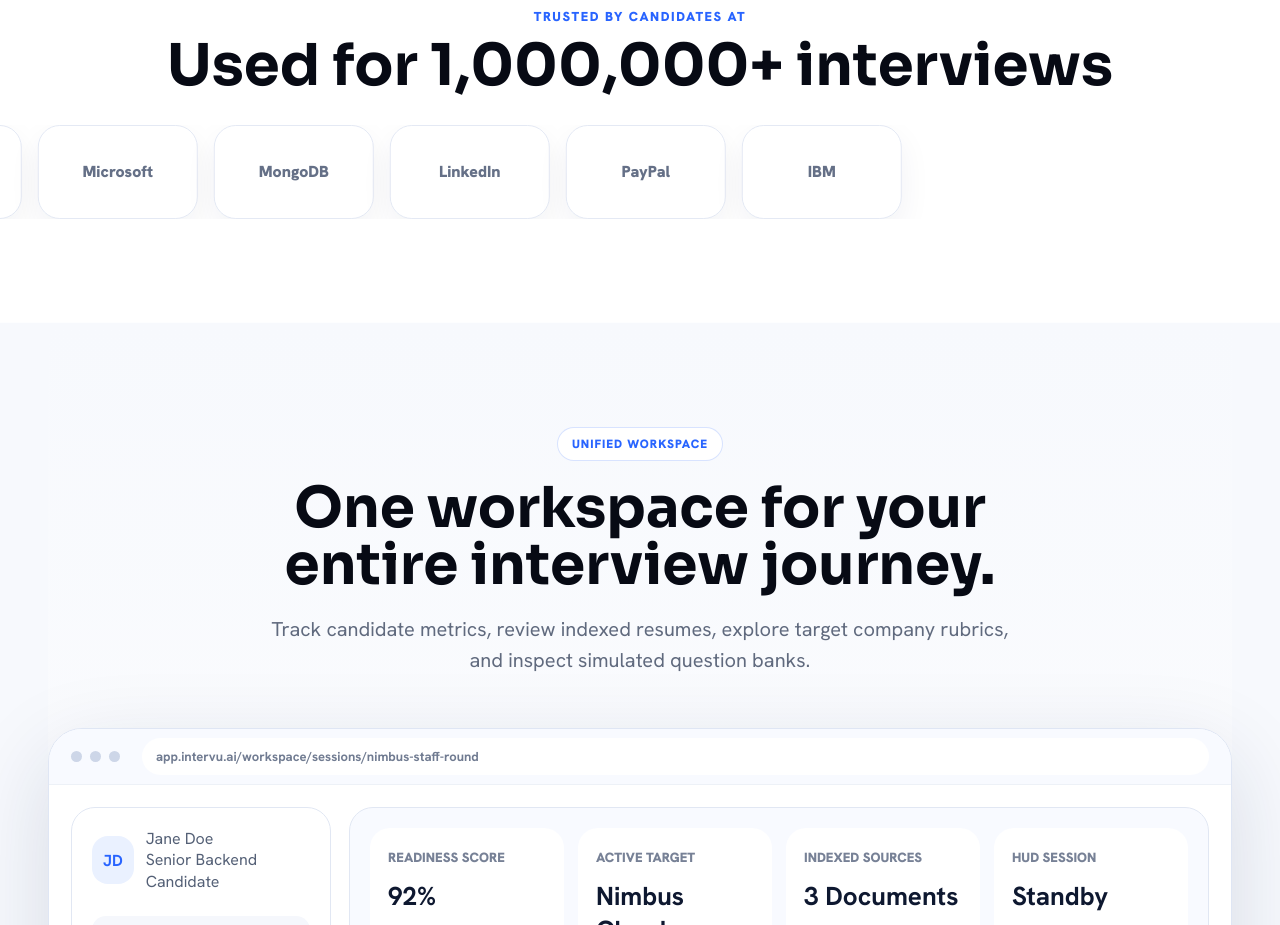
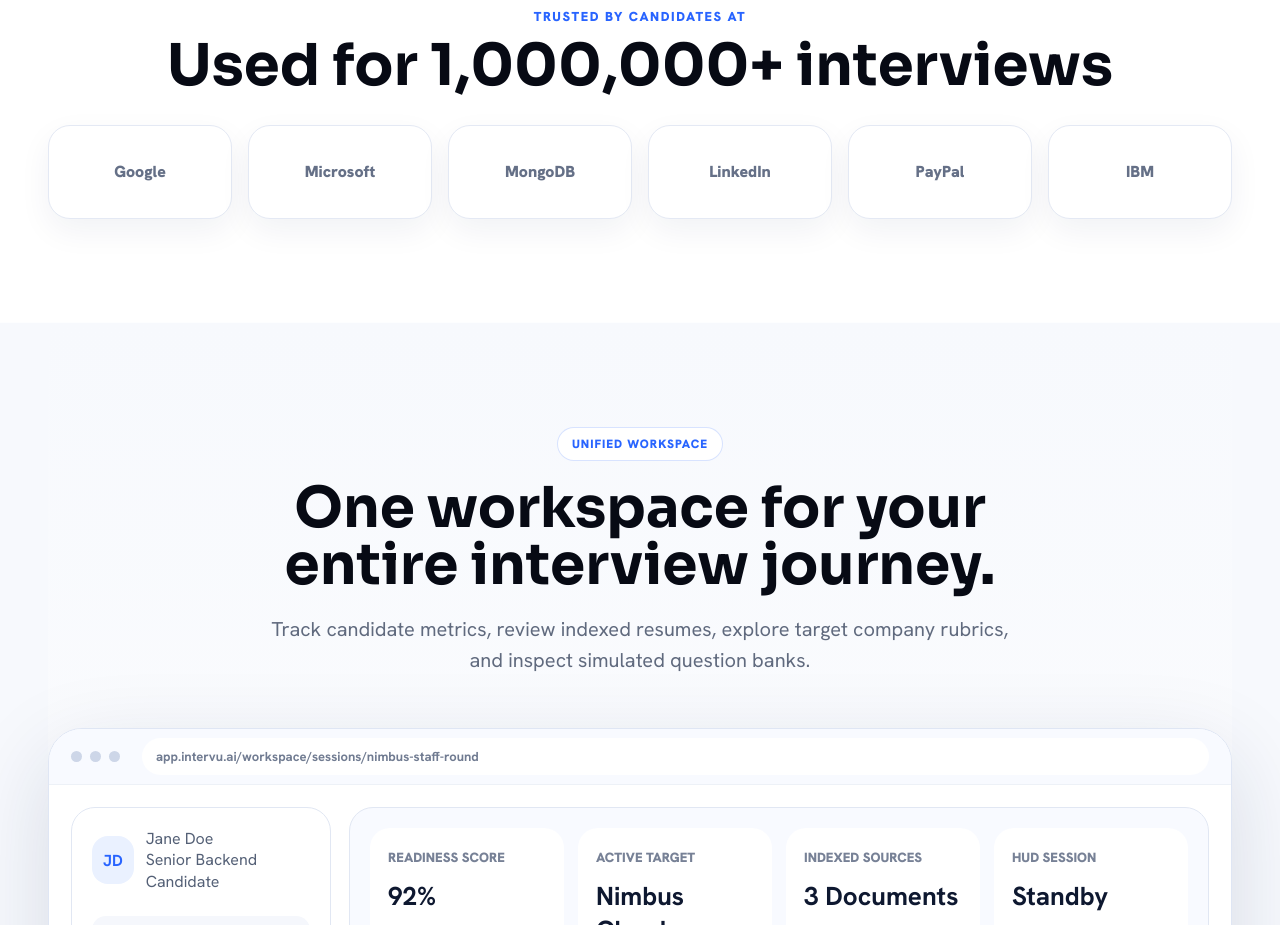
Before and after one commit to Kshitij-Chandrakar/saiia_project, a React (Vite) app in the folder frontend/: page / in a window 1280 px wide. Shown: the part 5360-6285 px from the top of the page. Built offline with nearby package versions, Linux system fonts and the light colour scheme; no server answers.

Commit message:
Remove marquee keyframes/mask/pause CSS now that trusted-rail is static

```diff
--- a/frontend/src/landing/LandingPage.css
+++ b/frontend/src/landing/LandingPage.css
@@ -1826,46 +1826,12 @@
   transition-delay: 280ms;
 }
 
-/* Trusted-companies marquee (list is already duplicated in markup for a seamless loop) */
-.trusted-rail {
-  display: flex;
-  gap: 16px;
-  overflow: hidden;
-  mask-image: linear-gradient(90deg, transparent, #000 8%, #000 92%, transparent);
-}
-
-.trusted-rail span {
-  flex: 0 0 auto;
-  min-width: 160px;
-}
-
-@keyframes landingMarquee {
-  from {
-    transform: translateX(0);
-  }
-  to {
-    transform: translateX(-50%);
-  }
-}
-
-.trusted-rail {
-  animation: landingMarquee 22s linear infinite;
-}
-
-.trusted-section:hover .trusted-rail {
-  animation-play-state: paused;
-}
-
 /* Dropdowns/menus reserved for future use keep a consistent open transition */
 .landing-page [data-dropdown-open] {
   animation: landingFadeUp var(--t-comp) var(--ease) both;
 }
 
 @media (prefers-reduced-motion: reduce) {
-  .trusted-rail {
-    animation: none !important;
-  }
-
   .reveal-on-scroll,
   .reveal-on-scroll .problem-grid > *,
   .reveal-on-scroll .privacy-grid > *,
```
